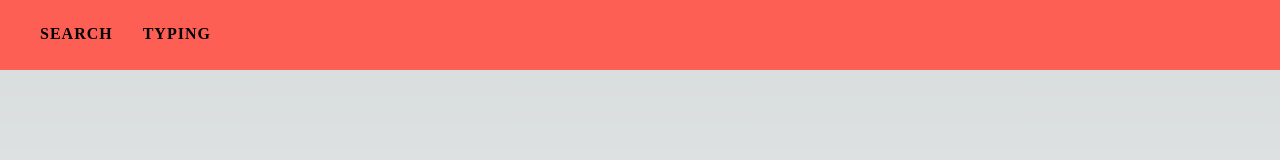
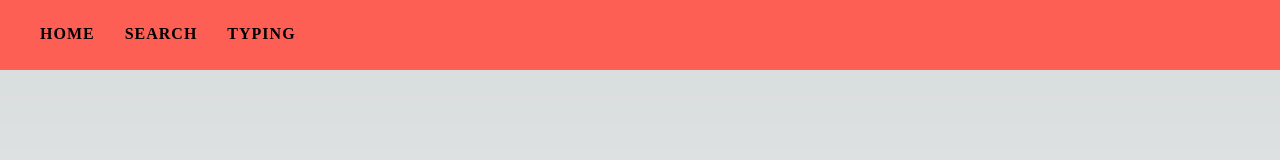
Before and after one commit to tezkerek/minniebooks, a Next.js app in the folder frontend/: page / in a window 1280 px wide. Shown: the top 160 px of the page. Built offline with nearby package versions, Linux system fonts and the light colour scheme.

Commit message:
Add Home link to navbar

```diff
--- a/frontend/src/components/navbar.tsx
+++ b/frontend/src/components/Navbar.tsx
@@ -5,13 +5,14 @@ import styles from '@/styles/Navbar.module.scss'
 export default function Navbar() {
     return (
         <div className={styles.navbar}>
+            <NavItem href="/">HOME</NavItem>
             <NavItem href="/search">SEARCH</NavItem>
             <NavItem href="/typing-test">TYPING</NavItem>
         </div>
     )
 }
 
-export function NavItem({ href, children }: NavItemProps) {
+function NavItem({ href, children }: NavItemProps) {
     return (
         <Link href={href} className={styles.navLink}>
             {children}
--- a/frontend/src/pages/books/[id].tsx
+++ b/frontend/src/pages/books/[id].tsx
@@ -1,7 +1,7 @@
 import Head from "next/head"
 import { useRouter } from "next/router"
 import BookDetail from "@/components/BookDetail"
-import Navbar from "@/components/navbar"
+import Navbar from "@/components/Navbar"
 import ReviewList from "@/components/ReviewList"
 import styles from "@/styles/BookDetailPage.module.scss"
 
--- a/frontend/src/pages/index.tsx
+++ b/frontend/src/pages/index.tsx
@@ -1,7 +1,7 @@
 import Head from 'next/head'
 import { Inter } from 'next/font/google'
 import styles from '@/styles/Home.module.css'
-import Navbar from '@/components/navbar'
+import Navbar from '@/components/Navbar'
 import BookGrid from '@/components/BookGrid'
 import Book from '@/entities/book'
 
```
